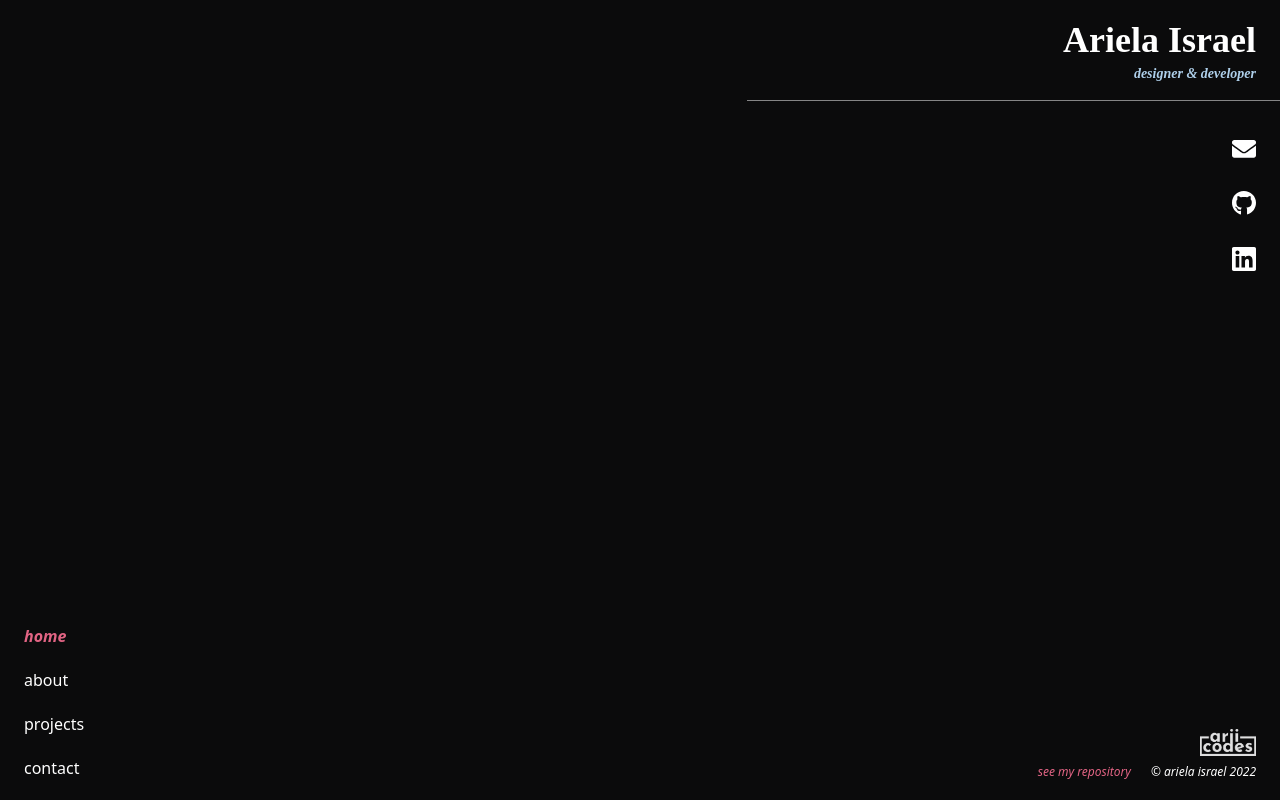
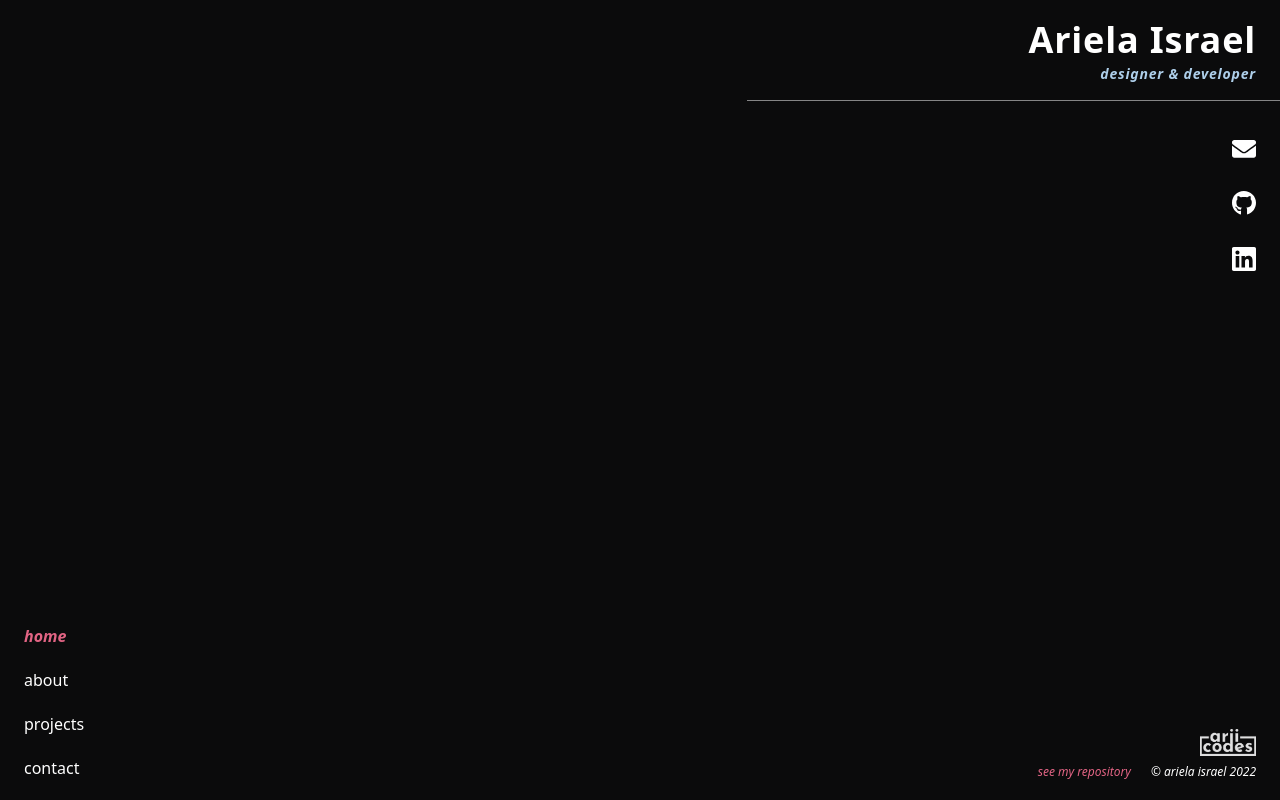
Before and after one commit to ariicodes/portfolio-2022, a React (Create React App) app: page / in a window 1280 px wide. Built offline with nearby package versions, Linux system fonts and the light colour scheme.

Commit message:
font changed & letter spacing added

```diff
--- a/src/components/Title.js
+++ b/src/components/Title.js
@@ -1,11 +1,13 @@
 const Title = () => {
-    return (
-			<header className='flex flex-col items-end pt-5 font-bold'>
-				<h1 className='font-PFSC text-3xl mr-6 lg:text-4xl'>Ariela Israel</h1>
-				<p className='mt-1 mb-4 mr-6 font-PF italic text-pale-cerulean text-xs lg:text-sm'>designer & developer</p>
-				<hr className='w-3/4 h-2 mr-0 md:w-5/12 lg:w-5/12 border-white/50' />
-			</header>
-		)
+	return (
+		<header className='flex flex-col items-end pt-5 font-bold tracking-wider'>
+			<h1 className='font-Urbanist text-3xl mr-6 lg:text-4xl'>Ariela Israel</h1>
+			<p className='mt-1 mb-4 mr-6 font-Urbanist italic text-pale-cerulean text-xs lg:text-sm'>
+				designer & developer
+			</p>
+			<hr className='w-3/4 h-2 mr-0 md:w-5/12 lg:w-5/12 border-white/50' />
+		</header>
+	)
 }
 
 export default Title
```
